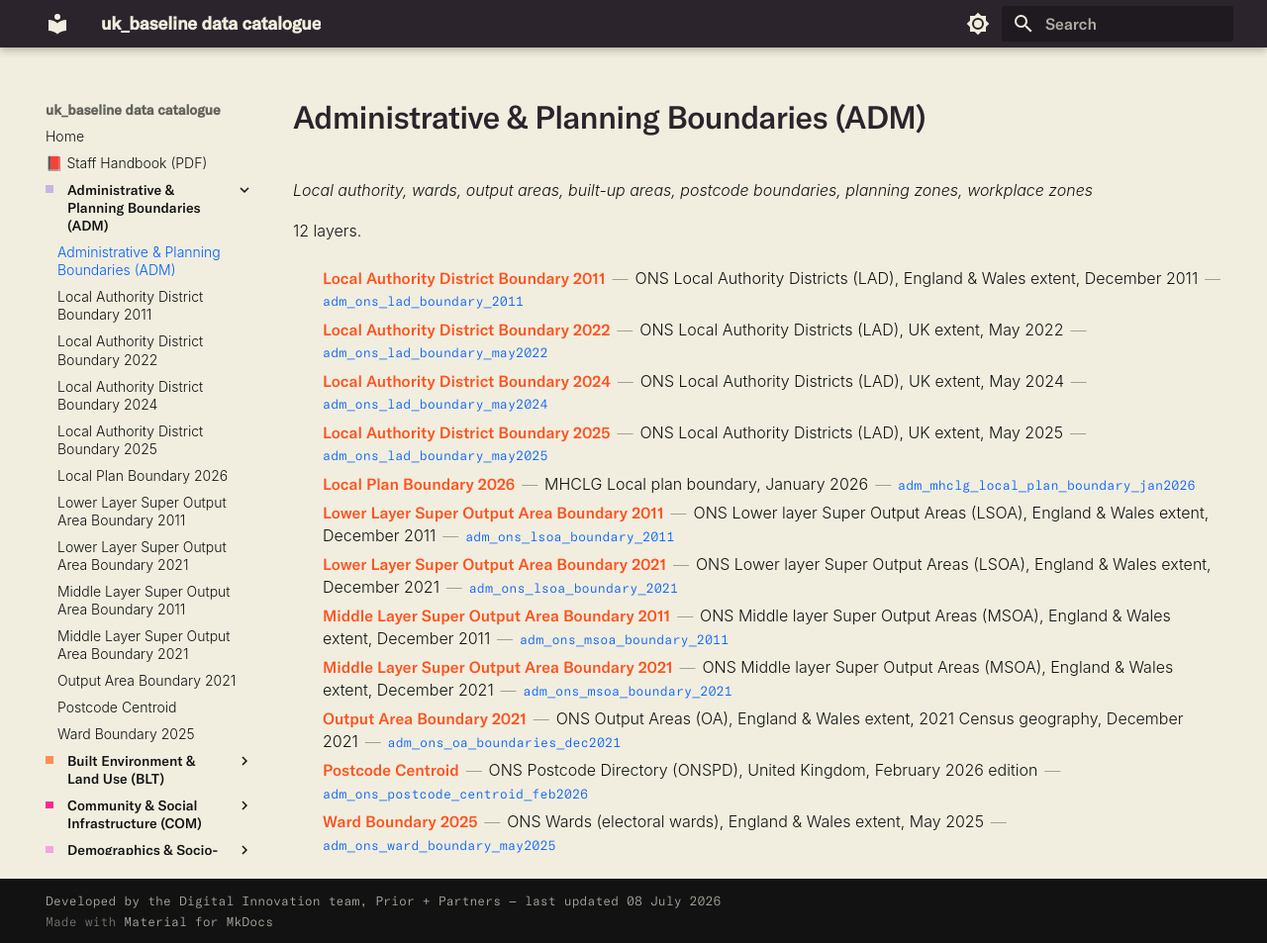
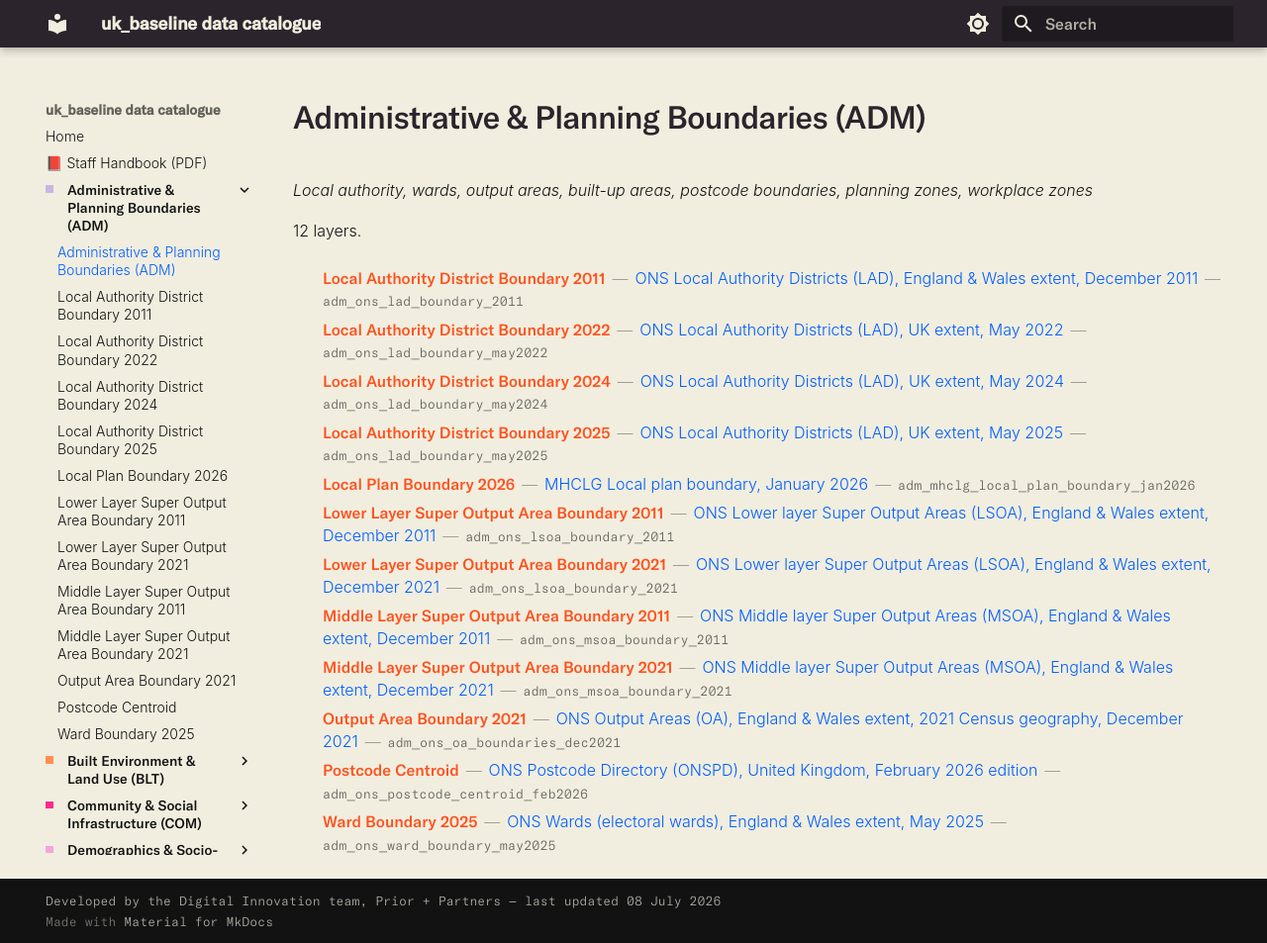
Before and after one commit to Prior-Partners/PP_uk_baseline, an MkDocs documentation site: the page built from docs/ADM/index.md, in a window 1280 px wide and 953 px high. Shown: the whole window at 99% size. Built offline with MkDocs 1.6.1 and Material for MkDocs 9.7.7, drawn with Linux system fonts in a browser that asks for light colours; some web fonts are replaced.

Commit message:
Refresh catalogue: theme-index 3 colours (short=orange, full=link, layer=muted) + cache-bust extra.css

```diff
--- a/docs/stylesheets/extra.css
+++ b/docs/stylesheets/extra.css
@@ -235,10 +235,14 @@ body, .md-typeset { font-weight: 300; }
 .md-typeset .cat-index > li { margin: 0.45em 0; line-height: 1.4; }
 .md-typeset .cat-index a { text-decoration: none; }
 .md-typeset .cat-index a:hover .cat-full { text-decoration: underline; }
+/* Three colours: short name = brand orange; full name = the link colour
+   (Lime in dark, Cobalt in light); layer name = muted body colour, matching
+   the theme blurb. Each span sets its own colour so it wins over the link
+   colour it would otherwise inherit from the wrapping <a>. */
 .md-typeset .cat-short { color: var(--pp-orange); font-weight: 500; }
-.md-typeset .cat-full  { color: var(--md-default-fg-color); }
+.md-typeset .cat-full  { color: var(--md-typeset-a-color); }
 .md-typeset .cat-table {
-  color: var(--md-typeset-a-color);
+  color: var(--md-default-fg-color--light);
   font-family: "GT America Mono", SFMono-Regular, Consolas, monospace;
   font-size: 0.82em;
 }
--- a/mkdocs.yml
+++ b/mkdocs.yml
@@ -35,7 +35,7 @@ markdown_extensions:
   - toc:
       permalink: true
 extra_css:
-  - stylesheets/extra.css
+  - stylesheets/extra.css?v=1ca01c8b
 nav:
   - "Home": index.md
   - "📕 Staff Handbook (PDF)": https://prior-partners.github.io/PP_uk_baseline/PP_Staff_Data_Management_Handbook.pdf
```
